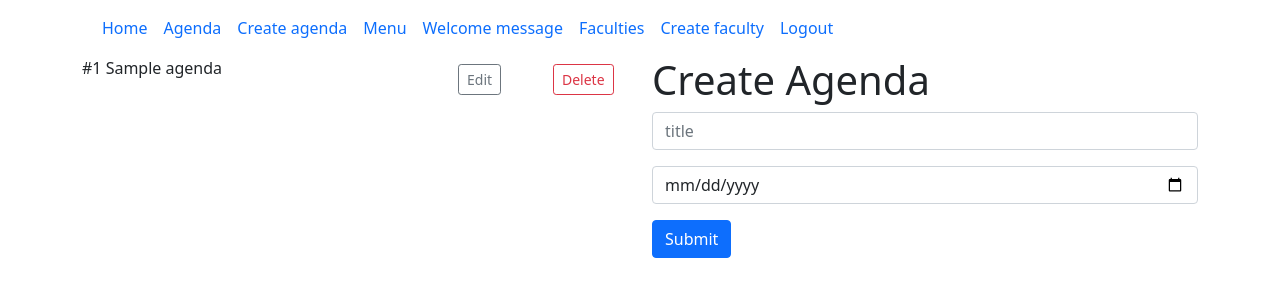
After one commit to Ashok-chauhan/flask_app_event, a Flask app: page /admin/agenda in a window 1280 px wide. The commit adds this page. Shown: the top 300 px of the page. Run offline with Flask 3, Linux system fonts and the light colour scheme; a user stored in the database is signed in; tables that the repository leaves empty hold one stand-in row (values such as "Sample post").

Commit message:
email removed agenda added

```diff
--- a/app/admin/eventform.py
+++ b/app/admin/eventform.py
@@ -1,5 +1,5 @@
 from flask_wtf import FlaskForm
-from wtforms import StringField, PasswordField, SubmitField, DateField, TimeField, DateTimeLocalField, FileField, TextAreaField
+from wtforms import StringField, SelectField, SubmitField, DateField, TimeField, DateTimeLocalField, FileField, TextAreaField
 from wtforms.validators import InputRequired, length, ValidationError, optional
 #from wtforms.fields import DateTimeField, DateField, TimeField, DateTimeLocalField
 
@@ -32,6 +32,7 @@ from wtforms.validators import InputRequired, length, ValidationError, optional
 
 
 class EventForm(FlaskForm):
+    agenda_id = SelectField(u'Choose an option', choices=[])
     date = DateField()
     title = StringField(validators=[InputRequired()], render_kw={"placeholder":"Session name"})
     speaker = StringField(render_kw={"placeholder":"Speaker name"})
--- a/app/admin/menuform.py
+++ b/app/admin/menuform.py
@@ -1,8 +1,13 @@
 from flask_wtf import FlaskForm
-from wtforms import StringField, SubmitField
+from wtforms import StringField, SubmitField, DateField
 from wtforms.validators import InputRequired
 
 
 class MenuForm(FlaskForm):
     title = StringField(validators=[InputRequired()], render_kw={"placeholder":"title"})
     submit = SubmitField('Submit')
+
+class AgendaForm(FlaskForm):
+    title = StringField(validators=[InputRequired()], render_kw={"placeholder ":"title"})
+    date = DateField()
+    submit = SubmitField('Submit')
--- a/app/admin/routes.py
+++ b/app/admin/routes.py
@@ -1,14 +1,15 @@
 from flask import render_template, redirect, url_for, current_app, request, send_from_directory, jsonify, send_file
 from werkzeug.utils import secure_filename
 from flask_login import current_user
+from datetime import datetime
 # from wergzeug.exceptions import RequestEntityTooLarge
 import os
 from app.admin.eventform import EventForm, WelcomeForm
 from app.admin.commentform import CommentForm
-from app.admin.menuform import MenuForm
+from app.admin.menuform import MenuForm, AgendaForm
 from app.admin.facultyform import FacultyForm
 from app.admin import bp
-from app.models.event import Events
+from app.models.event import Events, Agenda
 from app.models.comments import Comments
 from app.models.menu import Menu, Faculty, Welcome
 from app.models.user import Users
@@ -46,13 +47,21 @@ def index():
 def create_event():
     form = EventForm()
 
+    optionList =[]
+    options = Agenda.query.all()
+    for option in options:
+          op = option.id, option.title,
+          optionList.append(op)
+
+    form.agenda_id.choices = optionList
+
     if form.validate_on_submit():
 
         speaker_file = upload_file(form.speaker_file.data)
         keynote_file = upload_file(form.keynote_file.data)
         comments_file = upload_file(form.comments_file.data)
 
-        event = Events(date=form.date.data, title=form.title.data, speaker=form.speaker.data, speaker_start=form.speaker_start.data, speaker_end=form.speaker_end.data, speaker_file=speaker_file,  keynote=form.keynote.data, keynote_start=form.keynote_start.data, keynote_end=form.keynote_end.data, keynote_file=keynote_file,  comments=form.comments.data, comments_start=form.comments_start.data, comments_end=form.comments_end.data, comments_file=comments_file,  breaks=form.breaks.data, breaks_start=form.breaks_start.data, breaks_end=form.breaks_end.data, open_house=form.open_house.data, open_house_start=form.open_house_start.data, open_house_end=form.open_house_end.data)
+        event = Events(agenda_id=form.agenda_id.data, date=form.date.data, title=form.title.data, speaker=form.speaker.data, speaker_start=form.speaker_start.data, speaker_end=form.speaker_end.data, speaker_file=speaker_file,  keynote=form.keynote.data, keynote_start=form.keynote_start.data, keynote_end=form.keynote_end.data, keynote_file=keynote_file,  comments=form.comments.data, comments_start=form.comments_start.data, comments_end=form.comments_end.data, comments_file=comments_file,  breaks=form.breaks.data, breaks_start=form.breaks_start.data, breaks_end=form.breaks_end.data, open_house=form.open_house.data, open_house_start=form.open_house_start.data, open_house_end=form.open_house_end.data)
         db.session.add(event)
         db.session.commit()
         return redirect(url_for('admin.index'))
@@ -130,6 +139,40 @@ def delete_menu(id):
      db.session.commit()
      return redirect(url_for('admin.menu'))
 
+
+
+@bp.route('/agenda', methods=['GET', 'POST'])
+@role_required('admin')
+def agenda():
+     agendas = Agenda.query.all()
+     form = AgendaForm()
+     if form.validate_on_submit():
+          newAgenda = Agenda(title=form.title.data, date=form.date.data)
+          db.session.add(newAgenda)
+          db.session.commit()
+          return redirect(url_for('admin.agenda'))
+
+     return render_template('admin/agenda.html', agendas=agendas, form=form)
+
+
+@bp.route('/edit_agenda/<int:id>', methods=['GET', 'POST'])
+def edit_agenda(id):
+     agenda = Agenda.query.get_or_404(id)
+     form = AgendaForm()
+     if form.validate_on_submit():
+          agenda.title = form.title.data
+          db.session.add(agenda)
+          db.session.commit()
+          return redirect(url_for('admin.agenda'))
+     form.title.data = agenda.title
+     return render_template('admin/edit_agenda.html', form=form)
+
+@bp.route('/delete_agenda/<int:id>', methods=['GET', 'POST'])
+def delete_agenda(id):
+     agenda = db.get_or_404(Agenda, id)
+     db.session.delete(agenda)
+     db.session.commit()
+     return redirect(url_for('admin.agenda'))
 
 
 
--- a/app/api/routes.py
+++ b/app/api/routes.py
@@ -165,14 +165,14 @@ def register():
                     result['error'] = 'Password must be match'
                     return jsonify(result)
 
-                new_user = Users(email=user['email'], f_name=user['f_name'],l_name=user['l_name'], phone=user['phone'], password=generate_password_hash(user['password']))
+                new_user = Users(f_name=user['f_name'],l_name=user['l_name'], phone=user['phone'], password=generate_password_hash(user['password']))
                 try:
                     db.session.add(new_user)
                     db.session.commit()
                     result['sucess'] = 'true'
                     return jsonify(result)
                 except IntegrityError:
-                    result['error'] = 'email or phone already taken'
+                    result['error'] = 'phone already taken'
                     return jsonify(result)
             except KeyError:
                 result['error'] ='Key Error'
--- a/app/auth/authform.py
+++ b/app/auth/authform.py
@@ -4,7 +4,7 @@ from wtforms.validators import InputRequired, length, ValidationError
 #from wtforms.fields import DateTimeField, DateField, TimeField, DateTimeLocalField
 
 class RegistrationForm(FlaskForm):
-    email = StringField( render_kw={"placeholder":"Email"})
+
     f_name = StringField(validators=[InputRequired()], render_kw={"placeholder":"First naame"})
     l_name = StringField(validators=[InputRequired()], render_kw={"placeholder":"Last name"})
     phone = StringField(validators=[InputRequired(),validators.Length(min=8, max=10)], render_kw={"placeholder":"Phone number"})
--- a/app/auth/routes.py
+++ b/app/auth/routes.py
@@ -27,7 +27,7 @@ def registration():
 
         # print(time12hour(form.time_field.data))
 
-        new_user = Users(email=form.email.data, f_name=form.f_name.data,l_name=form.l_name.data, phone=form.phone.data, password=generate_password_hash(form.password.data))
+        new_user = Users(f_name=form.f_name.data,l_name=form.l_name.data, phone=form.phone.data, password=generate_password_hash(form.password.data))
         db.session.add(new_user)
         db.session.commit()
         return redirect(url_for('auth.login'))
--- a/app/models/user.py
+++ b/app/models/user.py
@@ -6,7 +6,7 @@ from sqlalchemy.sql import func
 
 class Users(UserMixin, db.Model):
     id= db.Column(db.Integer, primary_key=True )
-    email = db.Column(db.String(150), nullable=True)
+    # email = db.Column(db.String(150), nullable=True)
     password = db.Column(db.String(255))
     f_name = db.Column(db.String(150))
     l_name = db.Column(db.String(150))
--- /dev/null
+++ b/app/templates/admin/agenda.html
@@ -0,0 +1,45 @@
+{% extends 'base.html' %} {% block content %}
+<div class="row">
+  <div class="col-md-6">
+    {% for agenda in agendas %}
+    <div class="row">
+      <div class="col-md-8">#{{ agenda.id}} {{ agenda.title }}</div>
+      <div class="col-md-2 p-2">
+        <a
+          class="btn btn-outline-secondary btn-sm"
+          href="{{ url_for('admin.edit_agenda', id=agenda['id']) }}"
+          >Edit</a
+        >
+      </div>
+      <div class="col-md-2 p-2">
+        <a
+          class="btn btn-outline-danger btn-sm"
+          href="{{ url_for('admin.delete_agenda', id=agenda['id']) }}"
+          >Delete</a
+        >
+      </div>
+    </div>
+    {% endfor %}
+  </div>
+
+  <div class="col-md-6">
+    <!-- <div class="d-flex justify-content-center"> -->
+    <form method="POST" action="agenda">
+      <h1>Create Agenda</h1>
+
+      {% for field, errors in form.errors.items() %}
+      <div class="alert alert-danger">
+        {{ form[field].label }}: {{ ', '.join(errors) }}
+      </div>
+      {% endfor %} {{ form.hidden_tag() }}
+      <div class="form-group mb-3">{{ form.title(class_="form-control") }}</div>
+      <div class="form-group mb-3">{{ form.date(class_="form-control") }}</div>
+
+      <div class="form-group mb-3">
+        {{ form.submit(class_="btn btn-primary") }}
+      </div>
+    </form>
+    <!-- </div> -->
+  </div>
+</div>
+{% endblock %}
--- a/app/templates/admin/create_event.html
+++ b/app/templates/admin/create_event.html
@@ -3,6 +3,11 @@
   <form method="POST" action="events" enctype="multipart/form-data">
     <h1>Programme</h1>
     {{ form.hidden_tag() }}
+    <label for="menu" class="form-label">Select Agenda</label>
+    <div class="form-group mb-3">
+      {{ form.agenda_id(class_="form-select") }}
+    </div>
+
     <div class="form-group mb-3">{{ form.date(class_="form-control") }}</div>
     <div class="form-group mb-3">{{ form.title(class_="form-control") }}</div>
     <div class="form-group mb-3">{{ form.speaker(class_="form-control") }}</div>
```
Also changed, not shown: app/models/event.py (+13 -0 lines), app/templates/admin/edit_agenda.html (added, +22 -0 lines).
